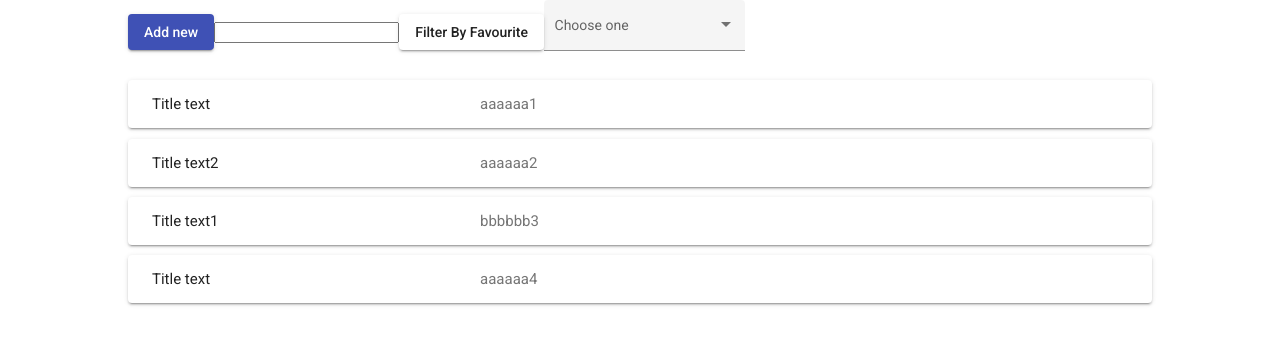
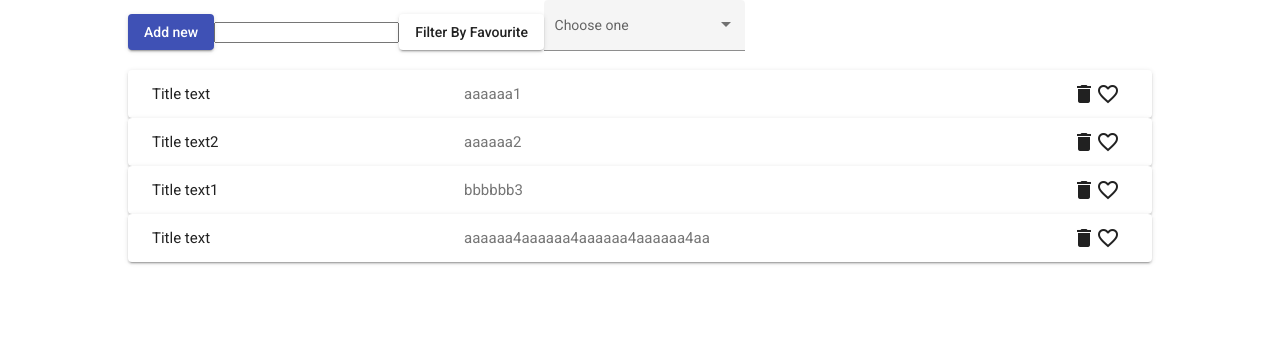
Before and after one commit to Volkovgit/todoAngular, an Angular app: page / in a window 1280 px wide. Shown: the top 344 px of the page. Built offline with nearby package versions, Linux system fonts and the light colour scheme.

Commit message:
Косметические правки элемента

```diff
--- a/src/app/app.component.html
+++ b/src/app/app.component.html
@@ -12,7 +12,12 @@
       </mat-select>
     </mat-form-field>
     <div class="elements">
+      <mat-accordion>
+      <!-- <todo-element *ngFor="let item of filtredTodoList" [todoElement]=item (deleteItem)="deleteElement($event)" (setFavouriteItem)="setFavourite($event)"></todo-element> -->
+    </mat-accordion>
+    </div>
+    <mat-accordion>
       <todo-element *ngFor="let item of filtredTodoList" [todoElement]=item (deleteItem)="deleteElement($event)" (setFavouriteItem)="setFavourite($event)"></todo-element>
-    </div>
+    </mat-accordion>
   </div>
 </div>
--- a/src/app/app.component.scss
+++ b/src/app/app.component.scss
@@ -16,8 +16,8 @@
   flex-wrap: wrap;
 }
 
-todo-element {
-  margin-top: 1%;
-  width: 100%;
-  display: inline-block;
-}
+// todo-element {
+//   margin-top: 1%;
+//   width: 100%;
+//   display: inline-block;
+// }
--- a/src/app/app.module.ts
+++ b/src/app/app.module.ts
@@ -9,6 +9,10 @@ import { MatInputModule } from '@angular/material/input';
 import { MatSelectModule } from '@angular/material/select';
 import { MatExpansionModule } from '@angular/material/expansion';
 import { MatButtonModule } from '@angular/material/button';
+import {MatIconModule} from '@angular/material/icon'
+
+
+
 
 import { BrowserAnimationsModule } from '@angular/platform-browser/animations';
 // components
@@ -34,6 +38,7 @@ const modules = [
   MatSelectModule,
   MatExpansionModule,
   MatButtonModule,
+  MatIconModule
 ];
 
 @NgModule({
--- a/src/app/todo-data-service.service.ts
+++ b/src/app/todo-data-service.service.ts
@@ -2,14 +2,14 @@ import { Injectable } from '@angular/core';
 import { filterTodo, todoElement } from './app.component';
 
 @Injectable({
-  providedIn: 'root'
+  providedIn: 'root',
 })
 export class TodoDataService {
-  private data : todoElement[] = [
+  private data: todoElement[] = [
     {
       id: 1,
       text: 'aaaaaa1',
-      title:'Title text',
+      title: 'Title text',
       active: true,
       createdAt: new Date(),
       updatedAt: null,
@@ -17,7 +17,8 @@ export class TodoDataService {
     },
     {
       id: 2,
-      text: 'aaaaaa2',title:'Title text2',
+      text: 'aaaaaa2',
+      title: 'Title text2',
       active: true,
       createdAt: new Date(),
       updatedAt: null,
@@ -25,7 +26,8 @@ export class TodoDataService {
     },
     {
       id: 3,
-      text: 'bbbbbb3',title:'Title text1',
+      text: 'bbbbbb3',
+      title: 'Title text1',
       active: true,
       createdAt: new Date(),
       updatedAt: null,
@@ -33,31 +35,37 @@ export class TodoDataService {
     },
     {
       id: 4,
-      text: 'aaaaaa4',title:'Title text',
+      text: 'aaaaaa4aaaaaa4aaaaaa4aaaaaa4aaaaaa4aaaaaa4aaaaaa4aaaaaa4aaaaaa4aaaaaa4aaaaaa4',
+      title: 'Title text',
       active: true,
       createdAt: new Date(),
       updatedAt: null,
       favourite: false,
     },
   ];
-  constructor() { }
+  constructor() {}
 
-  public setFavouriteToElement(id:number):void{
-    const item = this.data.find(el=>el.id===id) as todoElement;
-    item.favourite = !item.favourite
+  public setFavouriteToElement(id: number): void {
+    const item = this.data.find((el) => el.id === id) as todoElement;
+    item.favourite = !item.favourite;
     item.updatedAt = new Date();
   }
 
-  public deleteElement(id:number):void{
+  public deleteElement(id: number): void {
     this.data = this.data.filter((el) => el.id !== id);
   }
 
-  public filterList(filter:filterTodo,event: Event | null = null,...callbacks:Function[] | null[] ){
-    let newListWithFiltredItems : todoElement[] = this.data;
-    newListWithFiltredItems = newListWithFiltredItems.filter((el)=>{
-      if(!el.text.includes(filter.text) && !el.title.includes(filter.text)) return false;
-      if(filter.favourite && el.favourite !== filter.favourite) return false;
-      return true
+  public filterList(
+    filter: filterTodo,
+    event: Event | null = null,
+    ...callbacks: Function[] | null[]
+  ) {
+    let newListWithFiltredItems: todoElement[] = this.data;
+    newListWithFiltredItems = newListWithFiltredItems.filter((el) => {
+      if (!el.text.includes(filter.text) && !el.title.includes(filter.text))
+        return false;
+      if (filter.favourite && el.favourite !== filter.favourite) return false;
+      return true;
     });
     // заготовка на возможные callback функции
     // if(callbacks && event){
@@ -68,13 +76,12 @@ export class TodoDataService {
     return newListWithFiltredItems;
   }
 
-
-  public createTodoItem(text:string,title:string):void{
-    this.data.push(this.generateTodoElementData(text,title));
+  public createTodoItem(text: string, title: string): void {
+    this.data.push(this.generateTodoElementData(text, title));
     console.log(this.data);
   }
 
-  private generateTodoElementData(text:string,title:string):todoElement{
+  private generateTodoElementData(text: string, title: string): todoElement {
     return {
       id: this.data[this.data.length - 1].id + 1,
       text,
@@ -83,6 +90,6 @@ export class TodoDataService {
       createdAt: new Date(),
       updatedAt: null,
       favourite: false,
-    }
+    };
   }
 }
--- a/src/app/todo-element/todo-element.component.html
+++ b/src/app/todo-element/todo-element.component.html
@@ -1,18 +1,13 @@
 <mat-expansion-panel hideToggle>
-  <mat-expansion-panel-header>
-    <mat-panel-title> {{todoElement.title}} </mat-panel-title>
+  <mat-expansion-panel-header class="right-aligned-header">
+    <mat-panel-title> {{ todoElement.title }} </mat-panel-title>
     <mat-panel-description>
-      {{ todoElement.text }}
+      {{ todoElement.text | slice: 0:30}}
     </mat-panel-description>
+    <mat-icon (click)="deleteItemEvent()">delete</mat-icon>
+    <mat-icon *ngIf="todoElement.favourite === false"  (click)="setFavourite()">favorite_border</mat-icon>
+    <mat-icon *ngIf="todoElement.favourite === true" (click)="setFavourite()">favorite</mat-icon>
   </mat-expansion-panel-header>
   <p>{{ todoElement.text }}</p>
-  <button mat-raised-button (click)="openDialog()">Change</button>
-  <button mat-raised-button (click)="deleteItemEvent()">Delete</button>
-  <button
-    mat-raised-button
-    (click)="setFavourite()"
-    [ngClass]="{ 'red-color': todoElement.favourite === true }"
-  >
-    Favourite
-  </button>
+  <mat-icon (click)="openDialog()">edit</mat-icon>
 </mat-expansion-panel>
--- a/src/app/todo-element/todo-element.component.scss
+++ b/src/app/todo-element/todo-element.component.scss
@@ -3,6 +3,12 @@
     height:50px;
 }
 
-.red-color{
-    background-color: red;
+.description{
+    display: flex;
+    font-size: 17px;
 }
+
+
+.mat-expansion-panel-header-title, .mat-expansion-panel-header-description{
+    flex-basis: 0;
+}
```
Also changed, not shown: src/styles.scss (line endings or trailing spaces).
